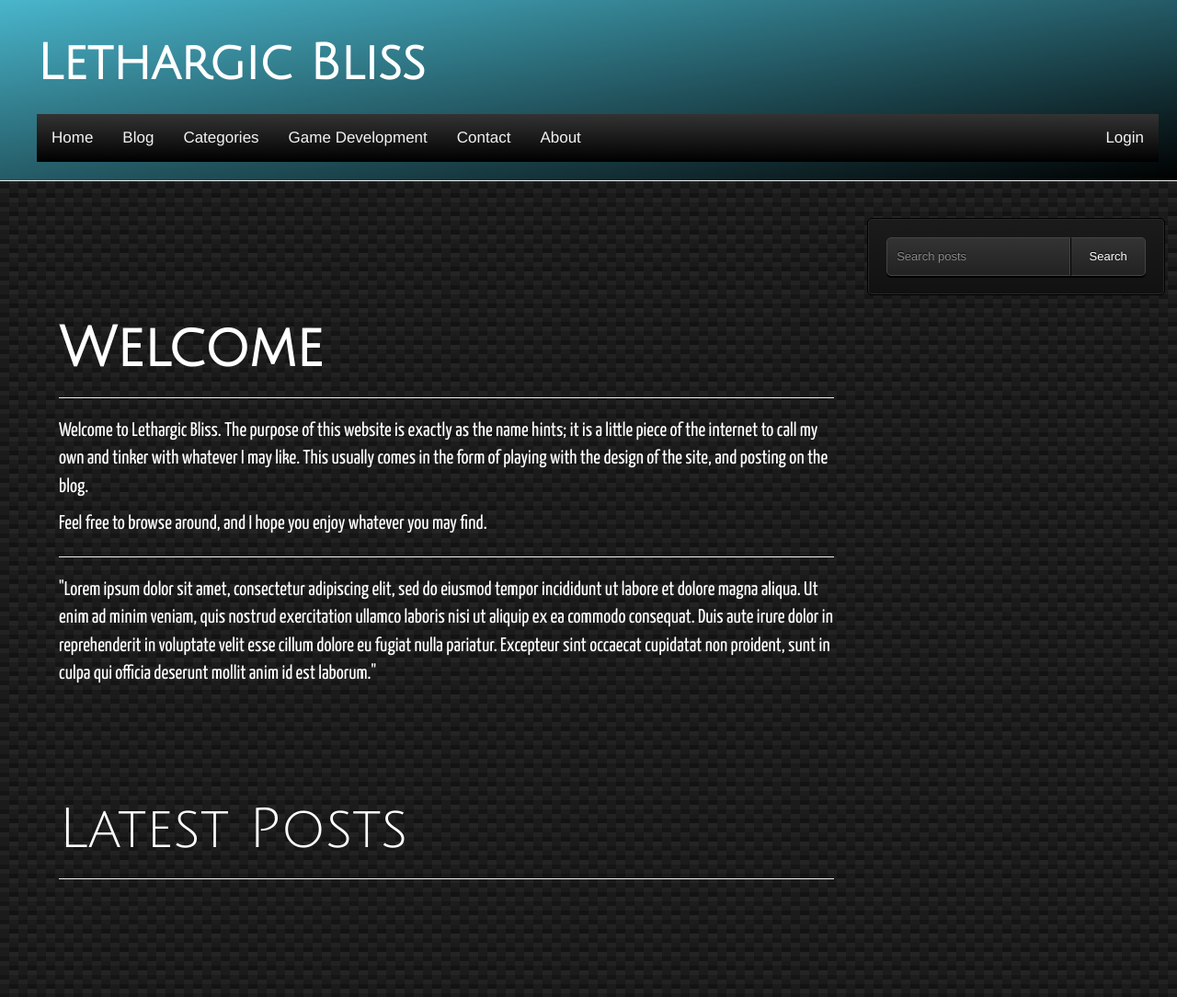
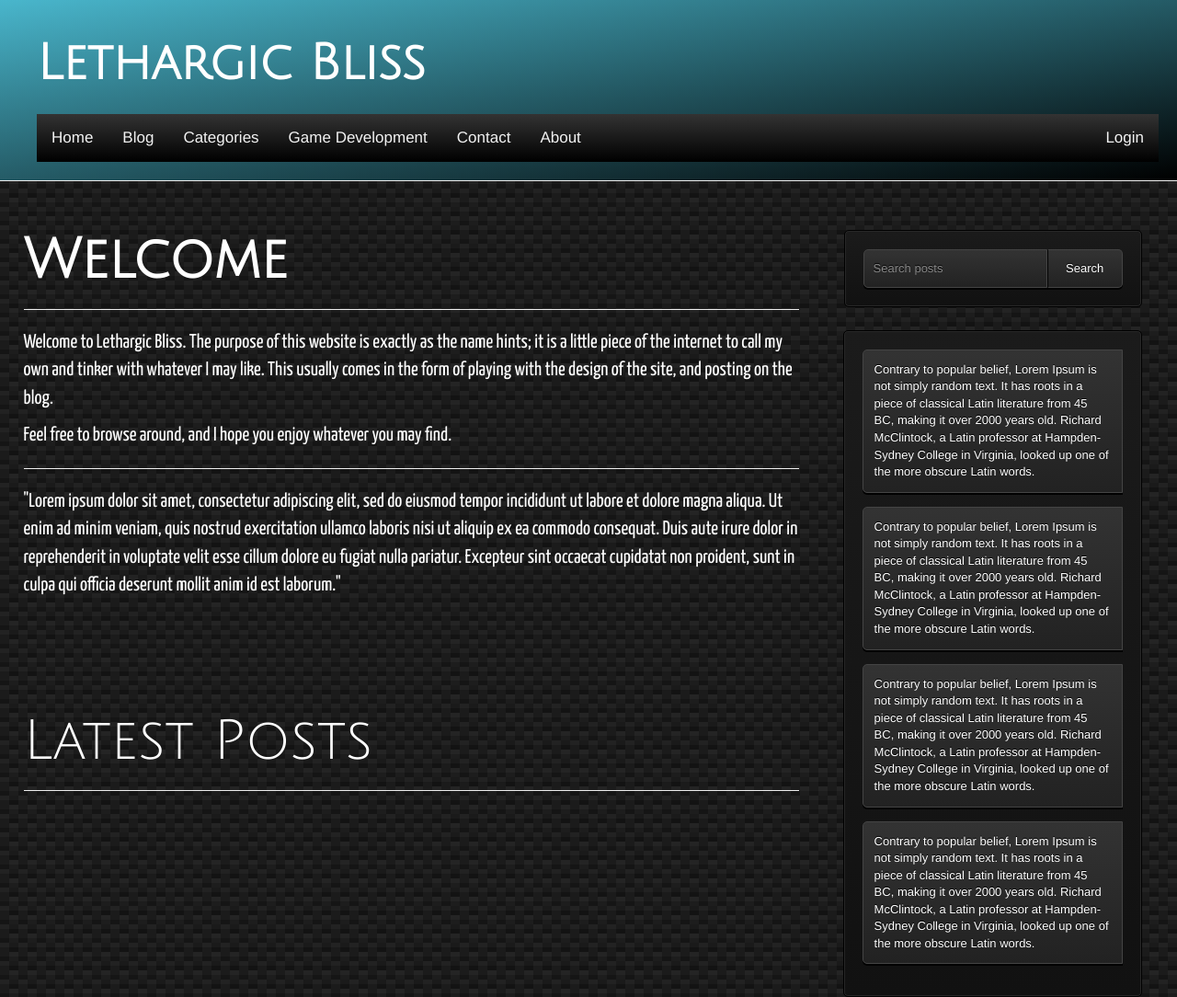
Before and after one commit to Hijaxxed/my-first-blog, a Django app: page / in a window 1280 px wide. Shown: the whole page at 92% size. Run offline with Django 3.2, Linux system fonts and the light colour scheme; data that the repository does not hold is empty; some libraries are stand-ins or nearby versions.

Commit message:
Added side panel with dummy text

```diff
--- a/blog/static/css/blog.css
+++ b/blog/static/css/blog.css
@@ -6,7 +6,10 @@ html {
 	overflow-x:hidden;
 }
 
+/* ***** BODY ***** */
+
 body {
+
     height:100%;
     width:100%;
 
@@ -20,171 +23,104 @@ body {
     background-color: #131313;
     background-size: 20px 20px;
 
+
   	padding: 0;
   	margin: 0;
 
 	overflow-x:hidden;
 
+
+
 }
 
+/* ***** CONTENT ***** */
 
 .content {
     color: #ffffff;
     font-family: 'Yanone Kaffeesatz';
     font-size: 16pt;
-    margin-left: 5%;
-
+    margin-left: 2%;
+    padding-top:1%;
     width:100%;
-
 
 
 }
 
-.page-header {
-    background: linear-gradient(to bottom right, #49b6cc, black);
-    margin-top: 0;
-    padding: 20px 20px 20px 40px;
-    overflow-x:hidden;
+/* ***** SIDEBAR ***** */
+
+.sidepanel {
+	padding-top:1%;
+	padding-right:3%;
+
+	float:right;
+}
+
+.sidebar-wrapper {
+
+	position: relative;
+	text-align: right;
+	float:right;
+
 
 }
 
-.page-header h1, .page-header h1 a, .page-header h1 a:visited, .page-header h1 a:active {
-    color: #ffffff;
-    font-size: 40pt;
-    text-decoration: none;
-    padding-bottom: 15px;
+.sidebar {
 
+	width:325px;
+
+	background: #111;
+	background: linear-gradient(#1b1b1b, #111);
+	border: 1px solid #000;
+	border-radius: 5px;
+	box-shadow: inset 0 0 0 1px #272727;
+	display: inline-block;
+	font-size: 0px;
+	margin: 20px auto 0;
+	padding: 20px;
+	position: relative;
+	z-index: 1;
 }
 
- /* Remove margins and padding from the list, and add a black background color */
-ul.topnav {
-    list-style-type: none;
-    margin: 0;
-    padding: 0;
-    overflow: hidden;
-    background: linear-gradient(to bottom, #333, black);
-}
+.sidebar div {
 
-/* Float the list items side by side */
-ul.topnav li {float: left;}
-
-/* Style the links inside the list items */
-ul.topnav li a {
-    display: inline-block;
-    color: #f2f2f2;
-    text-align: center;
-    padding: 14px 16px;
-    text-decoration: none;
-    transition: 0.3s;
-    font-size: 17px;
-}
-
-/* Change background color of links on hover */
-ul.topnav li a:hover {background-color: #555;}
-
-/* Hide the list item that contains the link that should open and close the topnav on small screens */
-ul.topnav li.icon {display: none;}
-
-.authnav {
-   float:right;
-}
-
-
-
-h1, h2, h3, h4 {
-    font-family: 'Julius Sans One';
-    color: #ffffff;
-}
-
-h1 {
-	font-size:45pt;
-}
-
-h2 {
-	font-size:42pt;
-}
-
-.feed h1{
-	font-size:30pt;
-}
-
-.feed h2 {
-	font-size:26pt;
-}
-.date {
-    color: #828282;
-}
-
-.save {
-    float: right;
-}
-
-.post-form textarea, .post-form input {
-    width: 100%;
-    color: #000000;
-}
-
-.top-menu, .top-menu:hover, .top-menu:visited {
-    color: #ffffff;
-    float: right;
-    font-size: 22pt;
-    margin-right: 20px;
-}
-
-.post {
-    padding-top: 30px;
-    margin-bottom: 70px;
-    color: #ffffff;
-    width:100%;
-
-}
-
-.post h1 a, .post h1 a:visited {
-    color: #ffffff;
-}
-
-.comment {
-    margin: 20px 0px 20px 20px;
-}
-
-input  {
-    color: #000000;
-}
-
-.wmd-input{
-	height:800px;
+	background: #222;
+	background: linear-gradient(#333, #222);
+	border: 1px solid #444;
+	border-radius: 5px 0 0 5px;
+	box-shadow: 0 2px 0 #000;
+	color: #FFF;
+	display: block;
+	text-align:left;
+	font-family: 'Cabin', helvetica, arial, sans-serif;
+	font-size: 13px;
+	font-weight: 400;
+	margin-bottom: 15px;
+	padding: 12px;
+	text-shadow: 0 -1px 0 #000;
 
 
 }
 
 
 
-
-.wmd-preview{
-
-	color: #000000;
-	background-color: #a8a4a6;
-
+.sidebar divv::-webkit-input-placeholder {
+   color: #888;
 }
 
-
-
-.wmd-panel
-{
-	width:100%;
-	margin-left:0%;
-	min-width:600px;
+.sidebar div:-moz-placeholder {
+   color: #888;
 }
 
-
+/* ***** SEARCHBAR ***** */
 
 @import url(https://fonts.googleapis.com/css?family=Cabin:400);
 
 .searchbar {
+
 	position: relative;
 	text-align: right;
 	width: 100%;
-	padding-right:1%;;
+
 
 }
 
@@ -301,8 +237,156 @@ input  {
 }
 
 
+
+/* ***** PAGE HEADER ***** */
+
+.page-header {
+    background: linear-gradient(to bottom right, #49b6cc, black);
+    margin-top: 0;
+    padding: 20px 20px 20px 40px;
+    overflow-x:hidden;
+
+}
+
+.page-header h1, .page-header h1 a, .page-header h1 a:visited, .page-header h1 a:active {
+    color: #ffffff;
+    font-size: 40pt;
+    text-decoration: none;
+    padding-bottom: 15px;
+
+}
+
+ /* Remove margins and padding from the list, and add a black background color */
+ul.topnav {
+    list-style-type: none;
+    margin: 0;
+    padding: 0;
+    overflow: hidden;
+    background: linear-gradient(to bottom, #333, black);
+}
+
+/* Float the list items side by side */
+ul.topnav li {float: left;}
+
+/* Style the links inside the list items */
+ul.topnav li a {
+    display: inline-block;
+    color: #f2f2f2;
+    text-align: center;
+    padding: 14px 16px;
+    text-decoration: none;
+    transition: 0.3s;
+    font-size: 17px;
+}
+
+/* Change background color of links on hover */
+ul.topnav li a:hover {background-color: #555;}
+
+/* Hide the list item that contains the link that should open and close the topnav on small screens */
+ul.topnav li.icon {display: none;}
+
+.authnav {
+   float:right;
+}
+
+.top-menu, .top-menu:hover, .top-menu:visited {
+    color: #ffffff;
+    float: right;
+    font-size: 22pt;
+    margin-right: 20px;
+}
+
+/* ***** MISC ***** */
+
+h1, h2, h3, h4 {
+    font-family: 'Julius Sans One';
+    color: #ffffff;
+}
+
+h1 {
+	font-size:45pt;
+}
+
+h2 {
+	font-size:42pt;
+}
+
+.feed h1{
+	font-size:30pt;
+}
+
+.feed h2 {
+	font-size:26pt;
+}
+.date {
+    color: #828282;
+}
+
+
 .category_list li {
 	padding: 15px 16px;
 	font-size:60px;
 
 }
+
+/* ***** POST ***** */
+
+.post {
+    padding-top: 30px;
+    margin-bottom: 70px;
+    color: #ffffff;
+    width:100%;
+
+}
+
+.post h1 a, .post h1 a:visited {
+    color: #ffffff;
+}
+
+.comment {
+    margin: 20px 0px 20px 20px;
+}
+
+
+/* ***** POST EDIT ***** */
+
+.save {
+    float: right;
+}
+
+.post-form textarea, .post-form input {
+    width: 100%;
+    color: #000000;
+}
+
+input  {
+    color: #000000;
+}
+
+
+/* ***** MARKDOWN PREVIEW ***** */
+
+.wmd-input{
+	height:800px;
+
+
+}
+
+
+
+
+.wmd-preview{
+
+	color: #000000;
+	background-color: #a8a4a6;
+
+}
+
+
+
+.wmd-panel
+{
+	width:100%;
+	margin-left:0%;
+	min-width:600px;
+}
--- a/blog/templates/blog/about.html
+++ b/blog/templates/blog/about.html
@@ -21,8 +21,8 @@
 
 	<p>What I plan to implement on this website:</p>
 	<li>My thoughts and views on things</li>
-	<li>Reviews</li>
-	<li>Technology</li>
+	<li>Literature</li>
+	<li>Game Development</li>
 	<li>Music</li>
 	<li>Top Secret stuff</li>
 
--- a/blog/templates/blog/base.html
+++ b/blog/templates/blog/base.html
@@ -55,6 +55,14 @@
 
 		</div> <!-- end page-header -->
 
+
+
+
+
+		<div class="parent">
+
+			<div class="sidepanel">
+
 				<div class="searchbar">
     				<form method='GET' action='{% url 'post_list' %}'>
 
@@ -64,7 +72,32 @@
     				</form>
 				</div> <!-- end searchbar -->
 
-		<div class="parent">
+
+
+				<div class="sidebar-wrapper">
+				<div class="sidebar">
+
+				<div>Contrary to popular belief, Lorem Ipsum is not simply random text. It has roots in a piece of classical Latin literature from 45 BC, making it over 2000 years old.
+Richard McClintock, a Latin professor at Hampden-Sydney College in Virginia, looked up one of the more obscure Latin words.
+				</div>
+
+				<div>Contrary to popular belief, Lorem Ipsum is not simply random text. It has roots in a piece of classical Latin literature from 45 BC, making it over 2000 years old.
+Richard McClintock, a Latin professor at Hampden-Sydney College in Virginia, looked up one of the more obscure Latin words.
+				</div>
+
+				<div>Contrary to popular belief, Lorem Ipsum is not simply random text. It has roots in a piece of classical Latin literature from 45 BC, making it over 2000 years old.
+Richard McClintock, a Latin professor at Hampden-Sydney College in Virginia, looked up one of the more obscure Latin words.
+				</div>
+
+				<div>Contrary to popular belief, Lorem Ipsum is not simply random text. It has roots in a piece of classical Latin literature from 45 BC, making it over 2000 years old.
+Richard McClintock, a Latin professor at Hampden-Sydney College in Virginia, looked up one of the more obscure Latin words.
+				</div>
+
+ 				</div> <!-- end sidebar -->
+				</div> <!-- end sidebar-wrapper -->
+
+			</div> <!-- end sidepanel -->
+
 
 			<div class="content">
 
@@ -77,9 +110,12 @@
             			</div> <!-- end row -->
         			</div> <!-- end col-md-8 -->
 
-    		</div> <!-- end div -->
+    			</div> <!-- end content -->
 
-		</div> <!-- end div -->
+
+		</div> <!-- end parent -->
+
+
 
 <script src="http://code.jquery.com/jquery-1.12.4.min.js" integrity="sha256-ZosEbRLbNQzLpnKIkEdrPv7lOy9C27hHQ+Xp8a4MxAQ=" crossorigin="anonymous"></script>
 
--- a/blog/templates/blog/contact.html
+++ b/blog/templates/blog/contact.html
@@ -10,6 +10,6 @@
 	<br/>
 	<br/>
 
-	<p>So you wish to make contact with me? Tough.</p>
+	<p>No thanks</p>
 
 {% endblock %}
--- a/blog/templates/blog/gamedev_about.html
+++ b/blog/templates/blog/gamedev_about.html
@@ -7,7 +7,7 @@
 
 	<hr>
 
-	<p>Coming soon</p>
+	<p>Here is where I might post any updates on any game projects I am working on. I am using Unity Game Engine</p>
 
 	<hr>
 
--- a/blog/templates/blog/home.html
+++ b/blog/templates/blog/home.html
@@ -49,7 +49,7 @@
 	        <a href="{% url 'post_detail' slug=post.slug %}"><img src='{{ post.image.url }}' class ='img-responsive', width="300px" height="300px" /></a>
 	        {% endif %}
 		<br/>
-                <div class = 'content-markdown'> <p>{{ post.text|truncatechars:900 }}</p> </div>
+                <div class = 'content-markdown'> <p>{{ post.text|truncatechars:800 }}</p> </div>
 	        <a href="{% url 'post_detail' slug=post.slug %}">Comments: {{ post.comments.count }}</a>
 	        <div class="date">
                     {{ post.published_date }}
```
Lines whose indentation alone changed are shown as unchanged.
